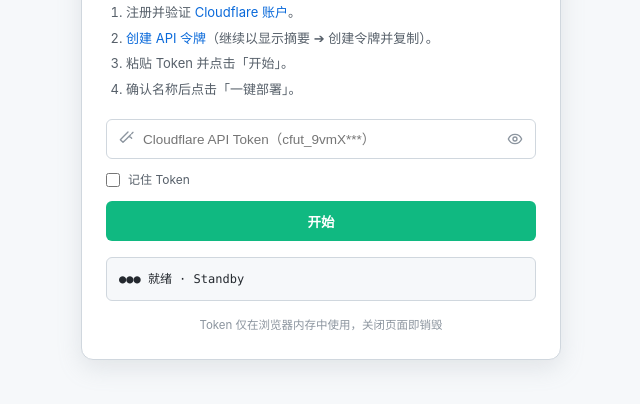
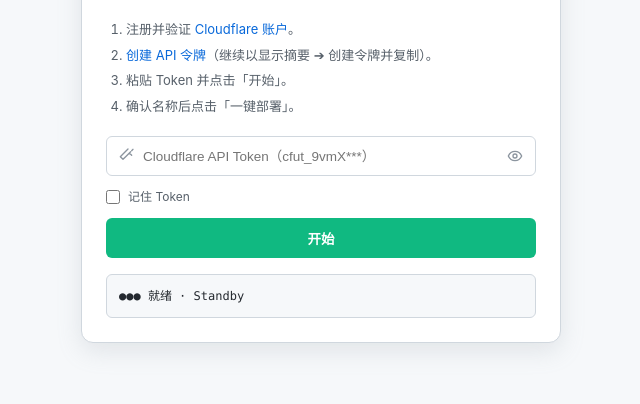
Before and after one commit to linct96/wangwang-wizard, a website: page index.html in a window 1280 px wide. Shown: the part 268-672 px from the top of the page, without its empty margins (319-959 px from the left). Drawn offline with Linux system fonts and the light colour scheme.

Commit message:
refactor(ui): remove token in-memory lifecycle notice

```diff
--- a/index.html
+++ b/index.html
@@ -89,8 +89,6 @@
       </form>
 
       <pre id="output" class="terminal">●●● 就绪 · Standby</pre>
-
-      <footer class="footer">Token 仅在浏览器内存中使用，关闭页面即销毁</footer>
     </main>
 
     <script type="module" src="./app.js"></script>
--- a/style.css
+++ b/style.css
@@ -343,14 +343,6 @@
   transition: background-color 0.2s ease, border-color 0.2s ease, color 0.2s ease;
 }
 
-/* Footer */
-.footer {
-  margin-top: 16px;
-  text-align: center;
-  font-size: 11.5px;
-  color: var(--text-muted);
-}
-
 .hidden {
   display: none !important;
 }
```
